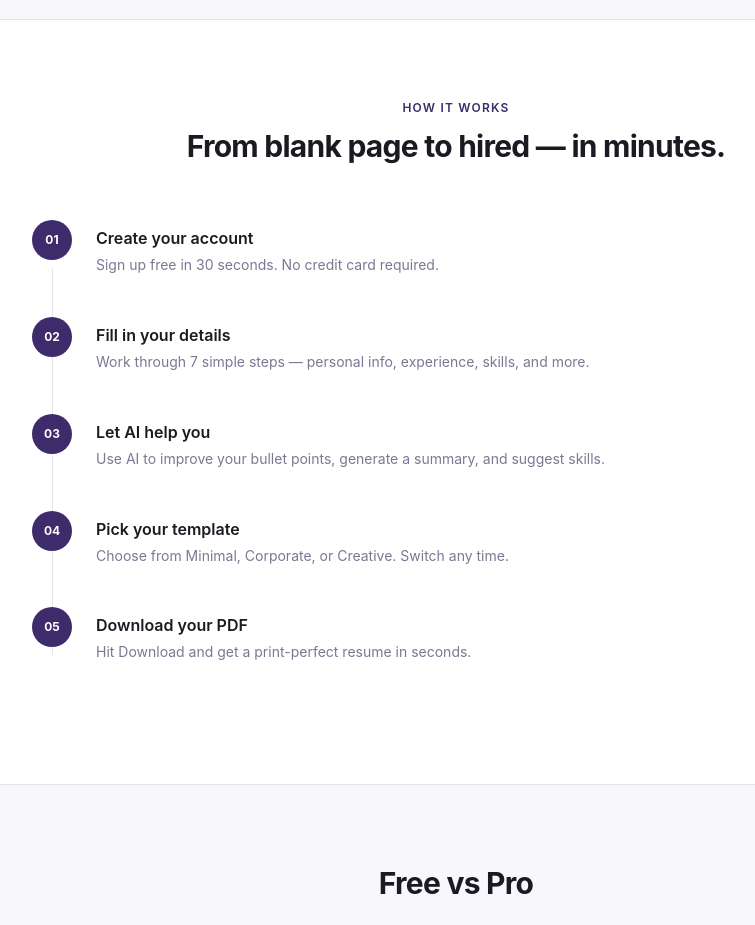
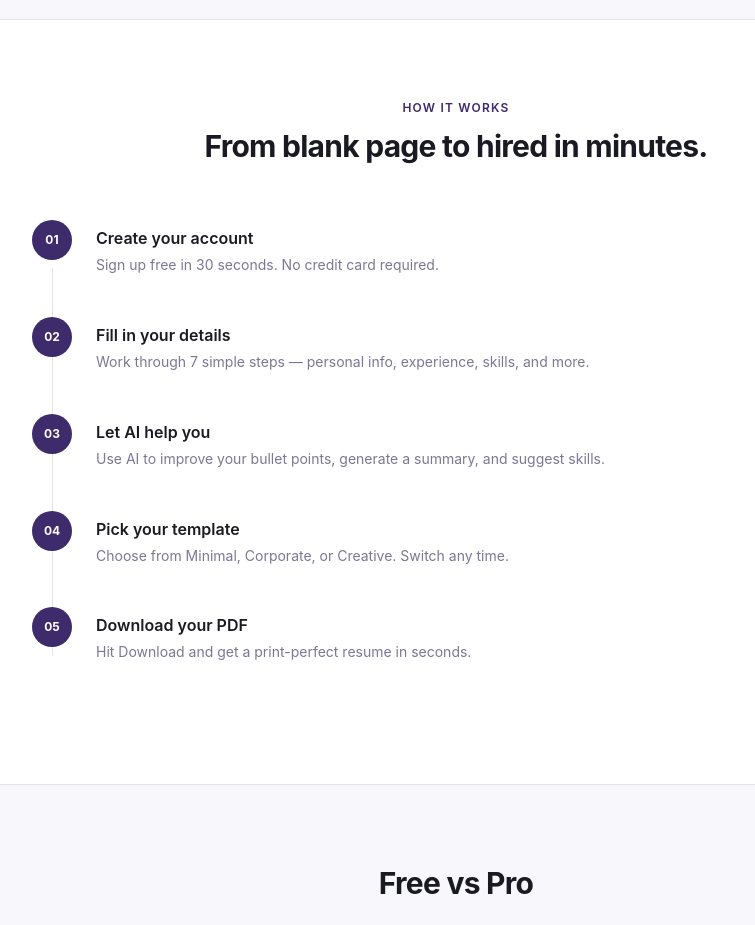
Before and after one commit to Waynemandem/CraftCV, a React (Vite) app: page /features in a window 1280 px wide. Shown: the part 1220-2145 px from the top of the page, without its empty margins (184-939 px from the left). Built offline with nearby package versions, Linux system fonts and the light colour scheme; no server answers; what @react-pdf/renderer would draw is missing.

Commit message:
fix: remove unnecessary wording in Features heading feat: add Google site verification file for SEO

```diff
--- /dev/null
+++ b/public/googlec0fecdd7a81a2bc5 (1).html
@@ -0,0 +1 @@
+google-site-verification: googlec0fecdd7a81a2bc5.html
--- a/src/pages/Features.jsx
+++ b/src/pages/Features.jsx
@@ -159,7 +159,7 @@ export default function Features() {
             How it works
           </p>
           <h2 className="text-2xl md:text-3xl font-bold text-[#1A1A22] tracking-tight text-center mb-14">
-            From blank page to hired — in minutes.
+            From blank page to hired in minutes.
           </h2>
 
           <div className="flex flex-col gap-0">
```
